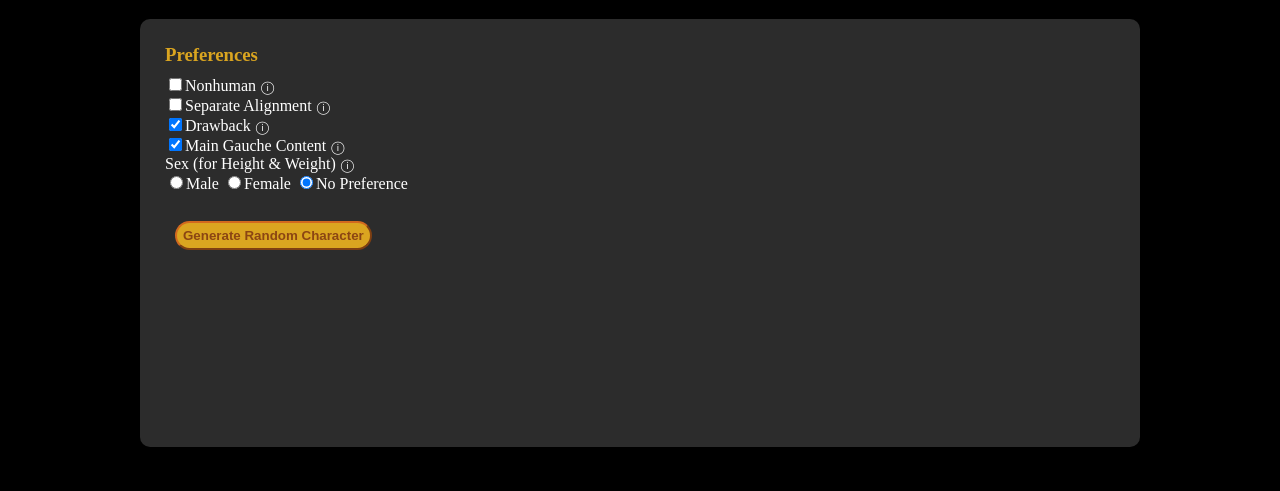
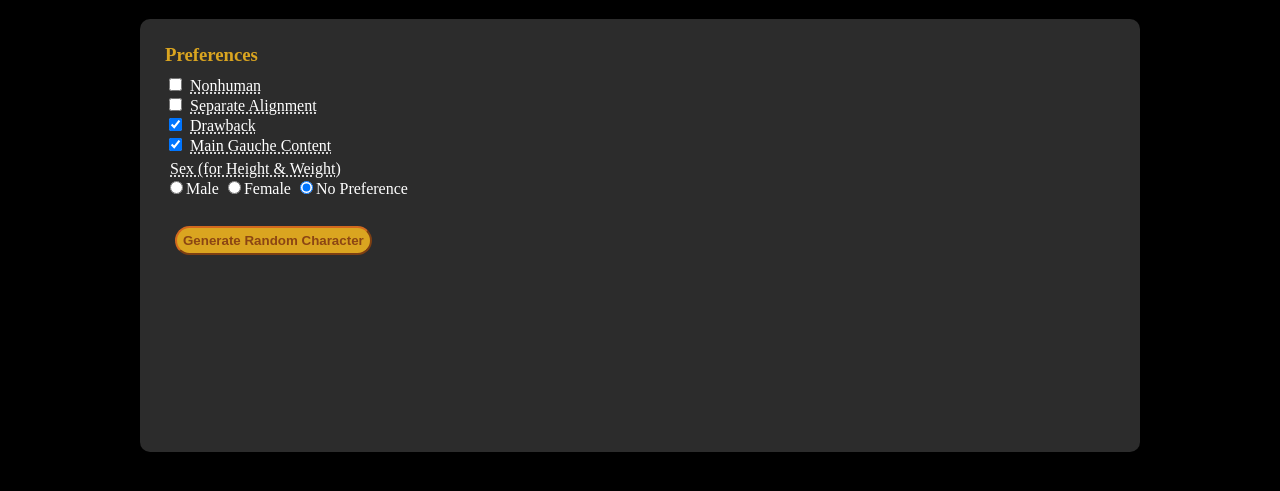
Before and after one commit to SuperbHaggis/zweihander-character-generator, a plain HTML site: page index.html in a window 1280 px wide. Shown: the part 61-552 px from the top of the page. Drawn offline with Linux system fonts and the light colour scheme; a web font is replaced by a local one.

Commit message:
remove tooltip icon & add tooltip border

```diff
--- a/index.html
+++ b/index.html
@@ -18,16 +18,16 @@
           <h3>Preferences</h3>
           <div id="preferences">
             <div class="tooltip-container">
-              <input type="checkbox" id="nonhuman-check">Nonhuman
-              <div class="tooltip">ⓘ
+              <input type="checkbox" id="nonhuman-check">
+              <div class="tooltip">Nonhuman
                 <span class="tooltiptext">If checked, the generated character will be a randomly-selected non-human
                 ancestry. If unchecked, the character will be Human. (Unchecked by default)</span>
               </div>
             </div>
 
             <div class="tooltip-container">
-              <input type="checkbox" id="separate-alignment-check">Separate Alignment
-              <div class="tooltip">ⓘ
+              <input type="checkbox" id="separate-alignment-check">
+              <div class="tooltip">Separate Alignment
                 <span class="tooltiptext">If checked, the generated character will have unrelated Order and Chaos
                   Alignments as per the optional rule on pg. 67 of the Core Rulebook. (Unchecked by default)
                 </span>
@@ -35,8 +35,8 @@
             </div>
 
             <div class="tooltip-container">
-              <input type="checkbox" id="drawback-check" checked>Drawback
-              <div class="tooltip">ⓘ
+              <input type="checkbox" id="drawback-check" checked>
+              <div class="tooltip">Drawback
                 <span class="tooltiptext">If checked, the generated character will have an optional Drawback
                   as per pg. 63 of the Core Rulebook. (Checked by default)
                 </span>
@@ -44,8 +44,8 @@
             </div>
 
             <div class="tooltip-container">
-              <input type="checkbox" id="main-gauche-check" checked>Main Gauche Content<br>
-              <div class="tooltip">ⓘ
+              <input type="checkbox" id="main-gauche-check" checked>
+              <div class="tooltip">Main Gauche Content
                 <span class="tooltiptext">If checked, the generated character's Profession will be chosen from
                   the Main Gauche Profession Table. (Checked by default)
                 </span>
@@ -55,8 +55,7 @@
 
           <div id="sex-radios">
             <div class="tooltip-container">
-              <p class="sexradio-prompt">Sex (for Height & Weight)</p>
-              <div class="tooltip">ⓘ
+              <div class="tooltip sexradio-prompt">Sex (for Height & Weight)
                 <span class="tooltiptext">Selection of the character's sex determines the Table
                   from which their Height and Weight will be determined. This option has no bearing on the
                   character's gender or any other character properties such as Distinguishing Marks.
--- a/style.css
+++ b/style.css
@@ -44,19 +44,19 @@ button {
 }
 
 .tooltip {
-  position: relative;
   margin-left: 5px;
-  max-height: 20px;
-  font-size: small;
+  text-decoration: underline;
+  text-decoration-style: dotted;
 }
 
 .tooltiptext {
   font-size: small;
   visibility: hidden;
-  min-width: 300px;
+  max-width: 300px;
   background-color: white;
   color:rgb(0, 0, 0);
   border-radius: 6px;
+  border: black 2px solid;
   text-justify: inter-word;
   margin-left: 10px;
   padding: 5px;
@@ -94,7 +94,7 @@ button {
 }
 
 .sexradio-prompt {
-  margin: 0;
+  margin-top: 5px;
 }
 
 #prefs {
```
